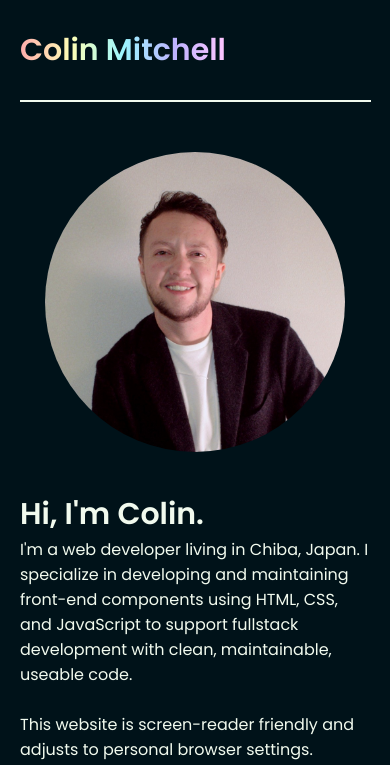
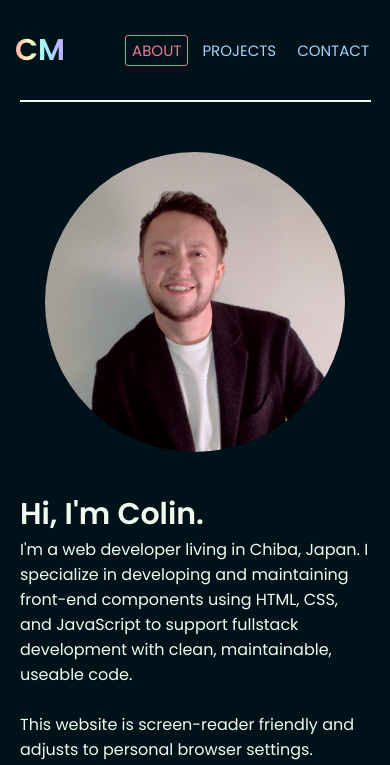
Before and after one commit to scribecheck/portfolio, a plain HTML site: page index.html in a window 390 px wide. Shown: the top 765 px of the page. Drawn offline with Linux system fonts and the light colour scheme.

Commit message:
Edited responsiveness for smaller screens.

```diff
--- a/index.html
+++ b/index.html
@@ -19,7 +19,8 @@
 <!-- NAVBAR -->
  <nav>
     <div class="left">
-        <a href="index.html">Colin Mitchell</a>
+        <a class="full-name" href="index.html">Colin Mitchell</a>
+        <a class="initials" href="index.html">CM</a>
     </div>
     <div class="right">
         <a href="index.html" rel="noopener no-referrer">
--- a/styles.css
+++ b/styles.css
@@ -78,12 +78,13 @@ nav .right a {
     font-size: 25px;
 }
 
-
-
-
 nav .right a span {
     margin-left: 5px;
     padding: 3px 6px;
+}
+
+nav .left .initials {
+    display: none;
 }
 
 nav .right a:hover,
@@ -344,6 +345,24 @@ hr {
 }
 
 @media (max-width: 740px) {
+
+/* NAVBAR */
+nav {
+        padding: 0 15px
+    }
+
+    nav .right a {
+        font-size: 15px;
+        margin: 0px;
+    }
+
+    nav .right a span {
+        display: inline-block;
+        justify-content: right;
+    }
+
+
+
 /* SECTION 1: Hero */
     .hero-section {
         flex-direction: column-reverse;
@@ -373,22 +392,28 @@ hr {
 @media (max-width: 600px) {
 /* NAVBAR */
     nav {
-        padding: 0 20px;
+        padding: 0 15px
+    }
+
+    nav .left .full-name {
+        display: none;
+    }
+
+    nav .left .initials {
+        display: inline-block;
+        padding: 0 10px 0 0;
     }
 
     nav .right a {
-        font-size: 22px;
-    }
-
-    nav .right a:last-child {
-        color: var(--text-color);
-        background-color: transparent;
-        padding: 0 ;
+        font-size: 15px;
+        margin: 0px;
     }
 
     nav .right a span {
-        display: none;
+        display: inline-block;
+        justify-content: right;
     }
+
 
 /* SECTION 1: Hero */
 
```
Also changed, not shown: contact.html (+2 -1 lines), projects.html (+2 -1 lines).
